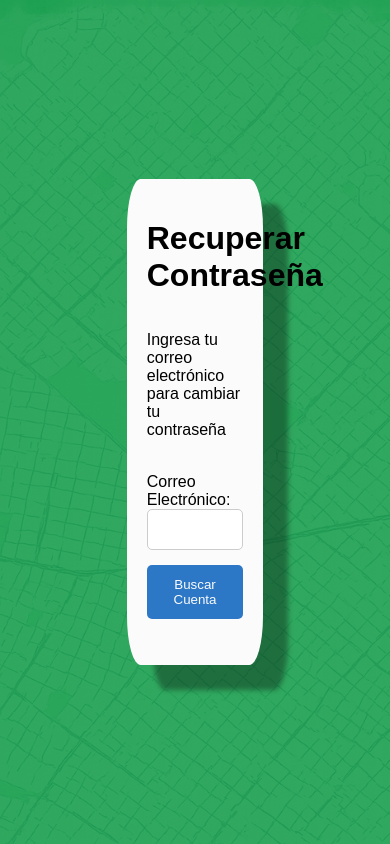
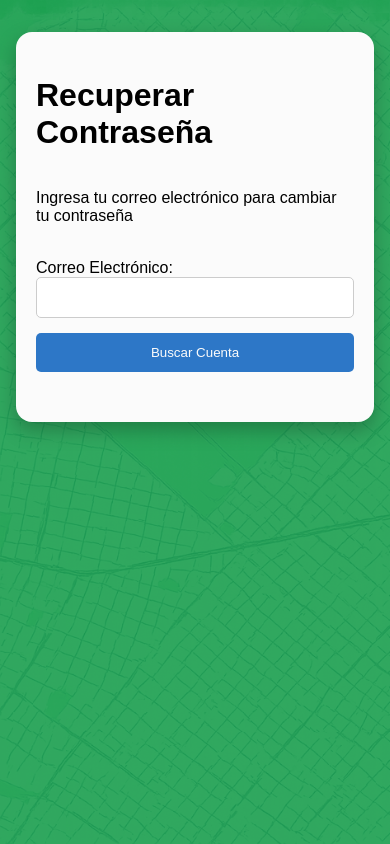
Before and after one commit to massapan/PP2-DUST2-TRABAJOFINAL, a PHP site: page /recuperar.html in a window 390 px wide. Run offline with PHP 8.4, Linux system fonts and the light colour scheme.

Commit message:
Hace responsive el layout de las paginas de autenticacion
.pagina-centrada y .caja-auth dimensionan con porcentajes del viewport,
pensados para desktop. En un celular de 375px la tarjeta quedaba en 131px
(35%) y el logo en 49px (13%): una tira vertical ilegible.

Agrega un bloque @media (max-width: 768px) que apila el layout en columna,
lleva la tarjeta a 100% con tope de 420px, y corrige dos valores que solo
funcionan en pantalla grande: el border-radius en % (deformaba la caja al
ser angosta y alta) y la sombra con 25px de offset (se salia de pantalla).

Cubre 11 paginas: login, registro, recuperar, verificar_email,
verificar_reset, actualizar_password, productos, SubidaLocal,
guardar_local, guardar_producto e iniciar.

Elegido como override de max-width en vez de reescribir a mobile-first
para no tocar la vista de escritorio del resto del equipo.

Verificado a 375px: tarjeta 343px, 0px de desborde.
Verificado a 1280px: row, gap 20%, radius 10%, 448px — identico a antes.

Co-Authored-By: Claude Opus 5 <noreply@anthropic.com>

```diff
--- a/style.css
+++ b/style.css
@@ -307,3 +307,43 @@ body{
     background: #dc3545 !important;
     color: #fbfbfb !important;
 }
+
+/* ============================================================
+   RESPONSIVE - Pantallas chicas (celulares y tablets verticales)
+   ============================================================
+   El diseno original esta pensado para desktop y dimensiona con
+   porcentajes del viewport (.caja-auth 35%, .logo 13%), que en un
+   celular de 375px dan 131px y 49px respectivamente: ilegible.
+
+   Todo lo de abajo aplica SOLO a 768px o menos, asi que la vista
+   de escritorio queda exactamente igual que antes.
+   ============================================================ */
+
+@media (max-width: 768px) {
+
+    /* Paginas de login / registro / recuperar / carga de productos.
+       De fila a columna: el logo y la tarjeta se apilan en vez de
+       pelear por el ancho. El gap de 20% se come media pantalla. */
+    .pagina-centrada{
+        flex-direction: column;
+        justify-content: flex-start;
+        gap: 24px;
+        padding: 32px 16px;
+    }
+
+    .caja-auth{
+        width: 100%;
+        max-width: 420px;
+        /* border-radius en % deforma la caja cuando es angosta y alta */
+        border-radius: 16px;
+        padding: 24px 20px;
+        /* la sombra de 25px se salia de la pantalla */
+        box-shadow: 0 8px 20px rgba(0, 0, 0, 0.25);
+    }
+
+    .logo{
+        width: 45%;
+        max-width: 160px;
+        height: auto;
+    }
+}
```
